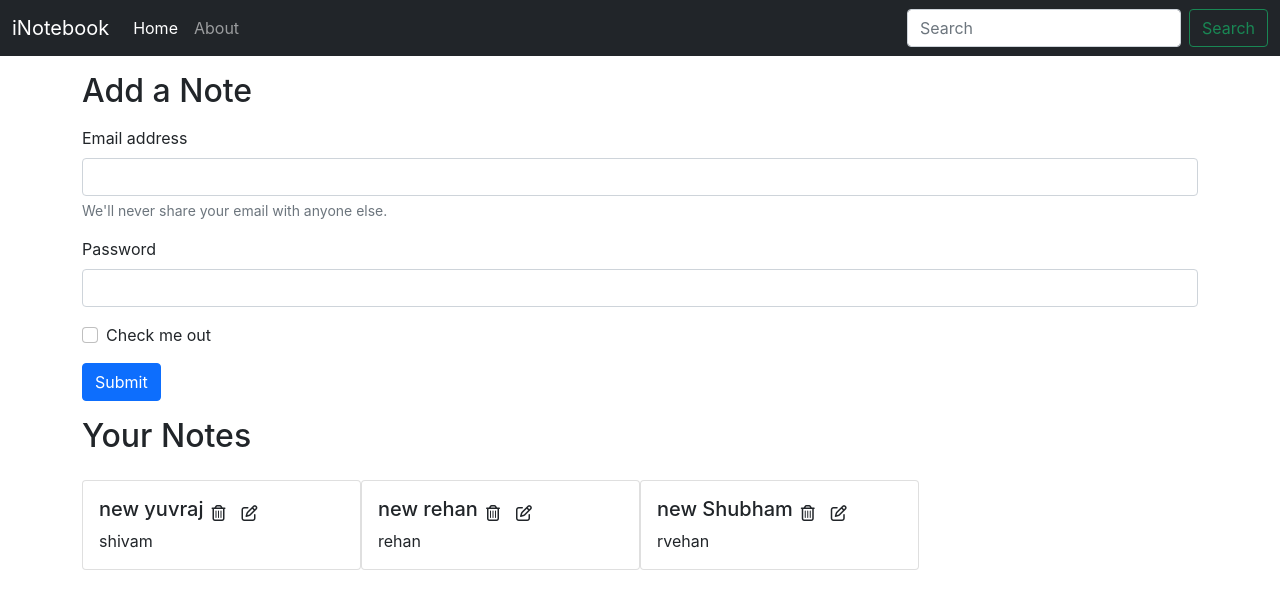
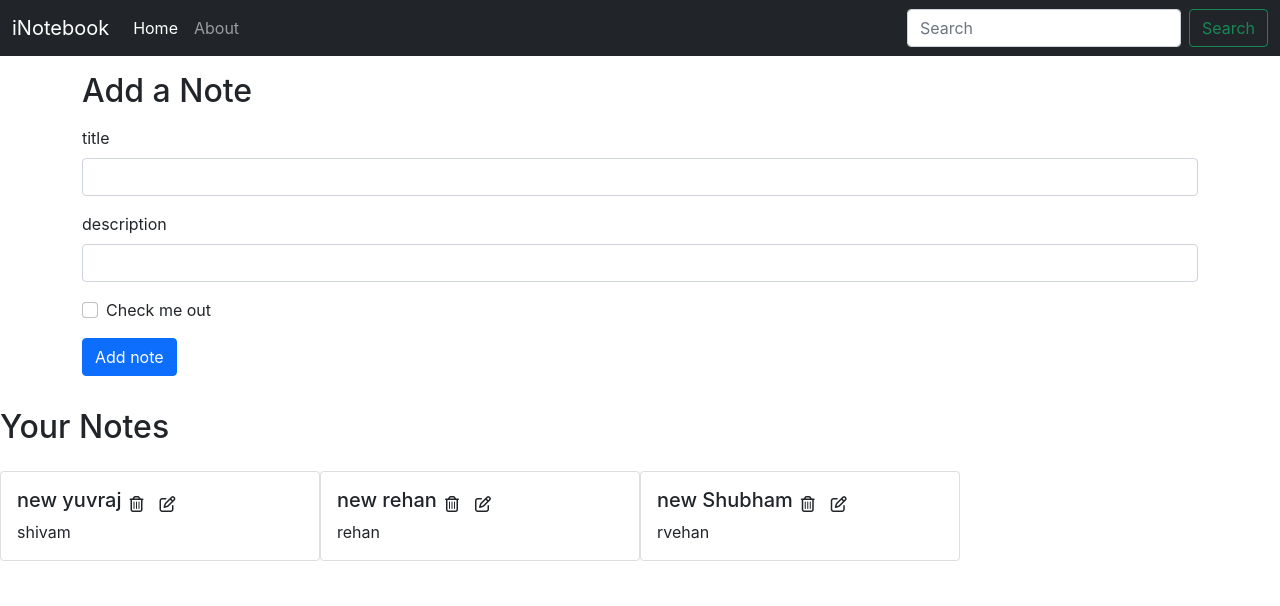
Before and after one commit to shubhamsawant18/INOTEBOOK, a React (Create React App) app: page / in a window 1280 px wide. Shown: the top 606 px of the page. Built offline with nearby package versions, Linux system fonts and the light colour scheme.

Commit message:
"Deleting notes"

```diff
--- a/src/components/About.js
+++ b/src/components/About.js
@@ -1,5 +1,5 @@
 // About.js
-import React, { useContext, useEffect } from 'react';
+import React from 'react';
 
 const About = () => {
 
--- a/src/components/AddNote.js
+++ b/src/components/AddNote.js
@@ -1,40 +1,58 @@
-import React, {useContext, useState} from 'react'
-import noteContext from "../context/notes/noteContext"
+//AddNote.js
+import React, { useContext,useState } from 'react';
+import { noteContext } from '../context/notes/noteContext';
+
 
 const AddNote = () => {
     const context = useContext(noteContext);
-    const {addNote} = context;
+    const { addNote } = context;
 
-    const [note, setNote] = useState({title: "", description: "", tag: "default"})
+    const [note,setnote] = useState({title:" ",description:" ",tag:"default"})
+    const handleClick=(e)=>{
+        e.preventDefault();
+        addNote(note.title,note.description,note.tag);
 
-    const handleClick = (e)=>{
-        e.preventDefault();
-        addNote(note.title, note.description, note.tag);
     }
+    const onChange =(e)=>{
+        setnote({...note,[e.target.name]:e.target.value})
 
-    const onChange = (e)=>{
-        setNote({...note, [e.target.name]: e.target.value})
     }
   return (
     <div className="container my-3">
       <h2>Add a Note</h2>
       <form className="my-3">
         <div className="mb-3">
-                    <label htmlFor="title" className="form-label">Title</label>
-                    <input type="text" className="form-control" id="title" name="title" aria-describedby="emailHelp" onChange={onChange} />
+          <label htmlFor="title" className="form-label">
+            title
+          </label>
+          <input type="text" className="form-control" id="title" name="title" onChange={onChange}/>
+          <div id="emailHelp" className="form-text">
+          </div>
         </div>
         <div className="mb-3">
-                    <label htmlFor="description" className="form-label">Description</label>
-                    <input type="text" className="form-control" id="description" name="description" onChange={onChange} />
+          <label htmlFor="description" className="form-label">
+            description
+          </label>
+          <input type="text" className="form-control" id="description" name ="description" onChange={onChange}/>
         </div>
         <div className="mb-3 form-check">
           <input type="checkbox" className="form-check-input" id="exampleCheck1" />
-                    <label className="form-check-label" htmlFor="exampleCheck1">Check me out</label>
+          <label className="form-check-label" htmlFor="exampleCheck1">
+            Check me out
+          </label>
         </div>
-                <button type="submit" className="btn btn-primary" onClick={handleClick}>Submit</button>
+        <button type="submit" className="btn btn-primary" onClick={handleClick}>
+  Add note
+</button>
+
       </form>
+
+      {/* Additional content, if any */}
+      <div className="row">
+        <div className="col-md-12"></div>
       </div>
-    )
-}
+    </div>
+  );
+};
 
-export default AddNote
+export default AddNote;
--- a/src/components/Home.js
+++ b/src/components/Home.js
@@ -5,43 +5,7 @@ import Notes from './Notes';
 const Home = () => {
   return (
     <div>
-      <div className="container my-3">
-        <h2>Add a Note</h2>
-        <form className="my-3">
-          <div className="mb-3">
-            <label htmlFor="exampleInputEmail1" className="form-label">
-              Email address
-            </label>
-            <input type="email" className="form-control" id="exampleInputEmail1" aria-describedby="emailHelp" />
-            <div id="emailHelp" className="form-text">
-              We'll never share your email with anyone else.
-            </div>
-          </div>
-          <div className="mb-3">
-            <label htmlFor="exampleInputPassword1" className="form-label">
-              Password
-            </label>
-            <input type="password" className="form-control" id="exampleInputPassword1" />
-          </div>
-          <div className="mb-3 form-check">
-            <input type="checkbox" className="form-check-input" id="exampleCheck1" />
-            <label className="form-check-label" htmlFor="exampleCheck1">
-              Check me out
-            </label>
-          </div>
-          <button type="submit" className="btn btn-primary">
-            Submit
-          </button>
-        </form>
-      </div>
-
-      <div className="container my-3">
-        <div className="row">
-          <div className="col-md-12">
-            <Notes />
-          </div>
-        </div>
-      </div>
+      <Notes />
     </div>
   );
 };
--- a/src/components/Navbar.js
+++ b/src/components/Navbar.js
@@ -1,12 +1,9 @@
-import React, { useEffect } from 'react';
+import React from 'react';
 import { Link, useLocation } from 'react-router-dom';
 
 const Navbar = () => {
   let location = useLocation();
 
-  useEffect(() => {
-    console.log(location.pathname);
-  }, [location]);
 
   return (
     <div>
--- a/src/components/Noteitem.js
+++ b/src/components/Noteitem.js
@@ -1,20 +1,31 @@
-import React from 'react'
+// Noteitem.js
+import React, { useContext } from 'react';
+import { noteContext } from '../context/notes/noteContext';
+
 const Noteitem = (props) => {
+    const context = useContext(noteContext);
+
+    // Corrected function name to deleteNote
+    const { deleteNote } = context;
     const { note } = props;
+
     return (
-
         <div className="col-md-3">
             <div className="card my-3">
                 <div className="card-body">
                     <div className="d-flex align-items-center">
-                        <h5 className="card-title">{note.title}</h5><i className="far fa-trash-alt mx-2"></i>
+                        <h5 className="card-title">{note.title}</h5>
+
+                        {/* Updated function name to deleteNote */}
+                        <i className="far fa-trash-alt mx-2" onClick={() => { deleteNote(note._id) }}></i>
+
                         <i className="far fa-edit mx-2"></i>
                     </div>
                     <p className="card-text">{note.description}</p>
-
                 </div>
             </div>
         </div>
-    )
-}
-export default Noteitem
+    );
+};
+
+export default Noteitem;
--- a/src/components/Notes.js
+++ b/src/components/Notes.js
@@ -2,12 +2,14 @@
 import React, { useContext } from 'react';
 import { noteContext } from '../context/notes/noteContext';
 import Noteitem from './Noteitem';
-
+import AddNote from './AddNote';
 const Notes = () => {
   const context = useContext(noteContext);
   const { notes } = context;
 
   return (
+    <>
+    <AddNote/>
     <div className="row">
       <h2>Your Notes</h2>
       <div className="d-flex flex-row">
@@ -16,6 +18,7 @@ const Notes = () => {
         ))}
       </div>
     </div>
+    </>
   );
 };
 
--- a/src/context/notes/NoteState.js
+++ b/src/context/notes/NoteState.js
@@ -1,4 +1,4 @@
-import React, { createContext, useState } from 'react';
+import React, { useContext, useState } from 'react';
 import { noteContext } from './noteContext';
 
 const NoteState = (props) => {
@@ -12,7 +12,6 @@ const NoteState = (props) => {
       "__v": 0,
       "title": "new yuvraj"
     },
-
     {
       "_id": "65ae5d6cd919e2690a3497dd",
       "user": "65abf2a0b852840a3f444dac",
@@ -31,13 +30,40 @@ const NoteState = (props) => {
       "__v": 0,
       "title": "new Shubham"
     },
-
   ];
 
   const [notes, setNotes] = useState(notesInitial);
 
+  // Add a note
+  const addNote = (title, description, tag) => {
+    console.log("Adding a new note");
+    const note = {
+      "_id": "65ae5e15d919e2690a3497e8",
+      "user": "65abf2a0b852840a3f444dac",
+      "description": description,
+      "tag": tag,
+      "date": "2024-01-22T12:22:45.066Z",
+      "__v": 0,
+      "title": title,
+    };
+    setNotes((prevNotes) => [...prevNotes, note]);
+  };
+
+  // Delete a note
+const deleteNote = (id) => {
+  console.log("Deleting the note with id " + id);
+  const newNotes = notes.filter((note) => note._id !== id);
+  setNotes(newNotes);
+};
+
+
+  // Edit a note
+  const editNote = (id, title, description, tag) => {
+    // TODO: Implement editNote
+  };
+
   return (
-    <noteContext.Provider value={{ notes, setNotes }}>
+    <noteContext.Provider value={{ notes, addNote, deleteNote, editNote }}>
       {props.children}
     </noteContext.Provider>
   );
```
Lines whose indentation alone changed are shown as unchanged.
